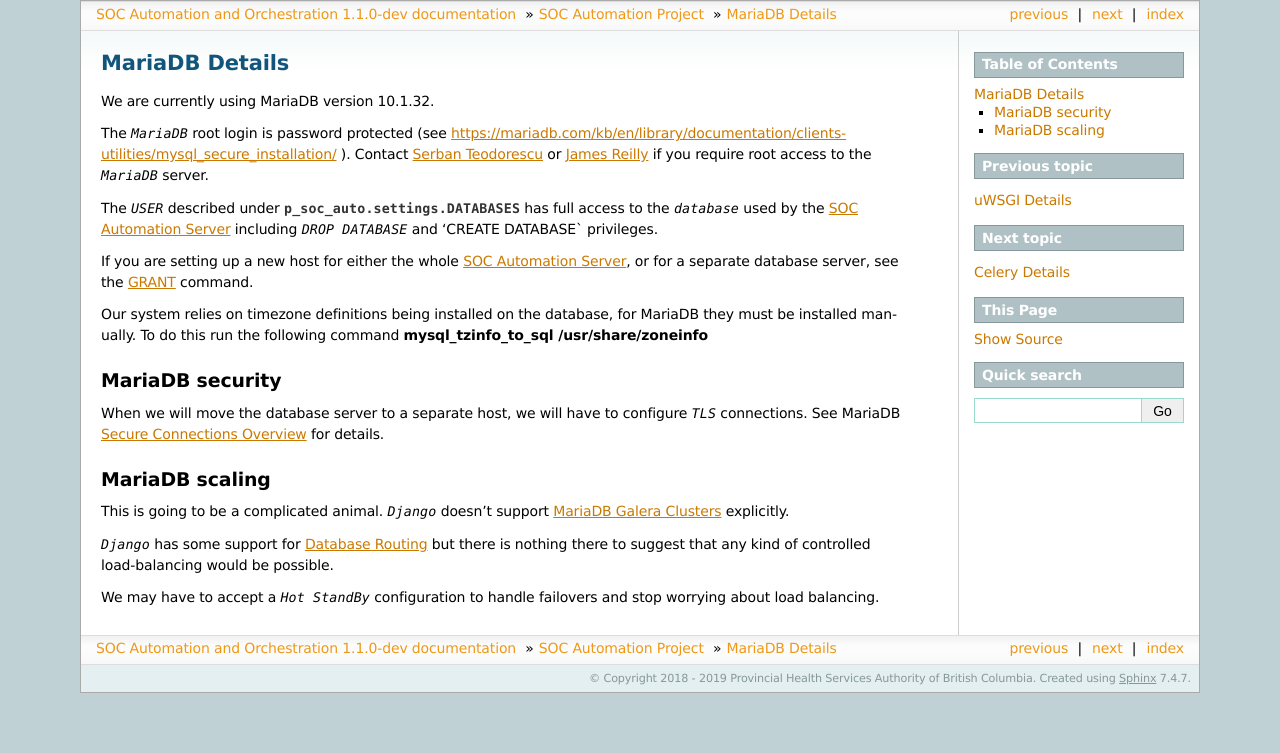
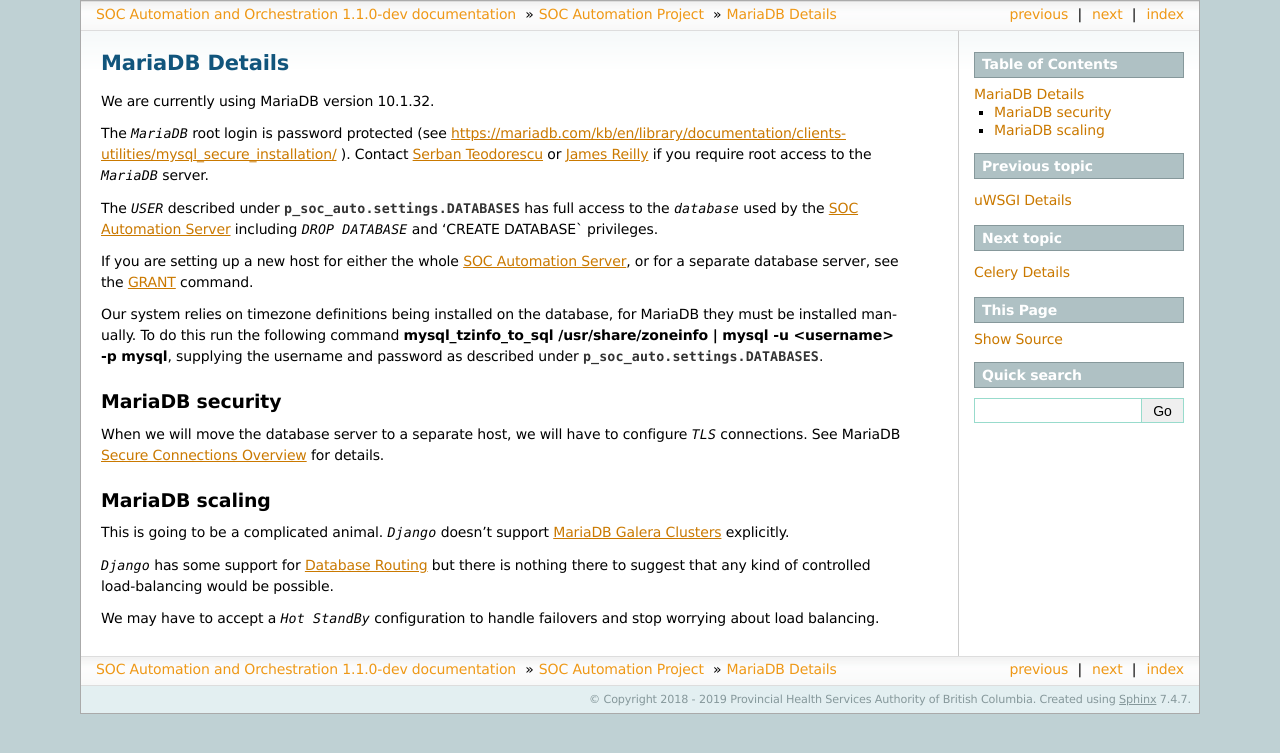
Before and after one commit to PHSAServiceOperationsCenter/PHSA-SOC, a Sphinx documentation site: the page built from docs/source/p_soc_auto/mariadb.rst, in a window 1280 px wide. Shown: the top 753 px of the page. Built offline with Sphinx 7.4.7, drawn with Linux system fonts in a browser that asks for light colours; pages that are not in the unit, such as notebooks, are missing from menus.

Commit message:
Fixing instructions for adding timezone information to database.

```diff
--- a/docs/source/p_soc_auto/mariadb.rst
+++ b/docs/source/p_soc_auto/mariadb.rst
@@ -18,7 +18,8 @@
 command.
 
 Our system relies on timezone definitions being installed on the database, for MariaDB they must be installed manually.
-To do this run the following command :command:`mysql_tzinfo_to_sql /usr/share/zoneinfo`
+To do this run the following command :command:`mysql_tzinfo_to_sql /usr/share/zoneinfo | mysql -u <username> -p mysql`,
+supplying the username and password as described under :attr:`p_soc_auto.settings.DATABASES`.
 
 MariaDB security
 ----------------
```
